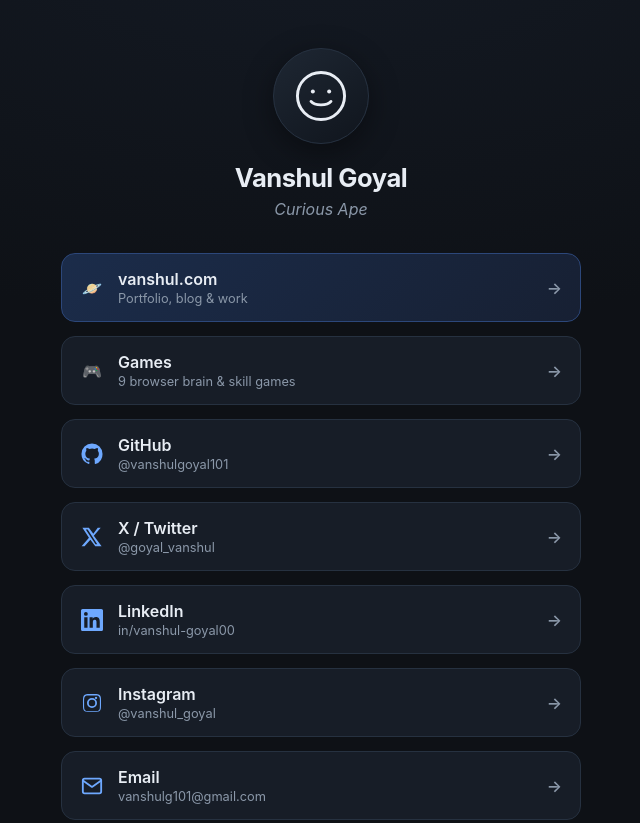
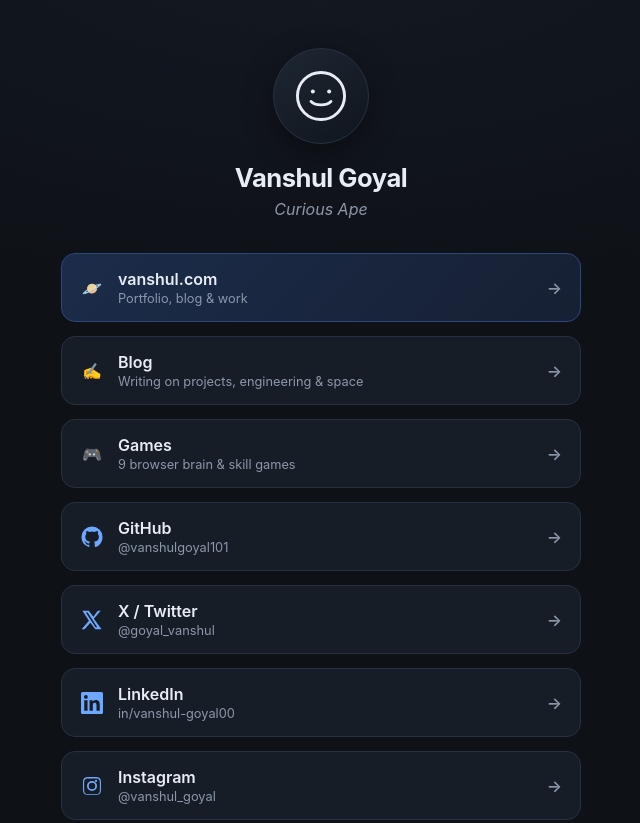
Before and after one commit to vanshulgoyal101/vanshul-links, a plain HTML site: page index.html in a window 1280 px wide. Shown: the top 823 px of the page, without its empty margins (319-959 px from the left). Drawn offline with Linux system fonts and the light colour scheme.

Commit message:
added blog

```diff
--- a/index.html
+++ b/index.html
@@ -176,6 +176,12 @@
         <span class="chevron" aria-hidden="true">→</span>
       </a>
 
+      <a class="link" href="https://blog.vanshul.com" target="_blank" rel="noopener">
+        <span class="icon" aria-hidden="true">✍️</span>
+        <span class="label">Blog<span class="sub">Writing on projects, engineering &amp; space</span></span>
+        <span class="chevron" aria-hidden="true">→</span>
+      </a>
+
       <a class="link" href="https://games.vanshul.com" target="_blank" rel="noopener">
         <span class="icon" aria-hidden="true">🎮</span>
         <span class="label">Games<span class="sub">9 browser brain &amp; skill games</span></span>
```
